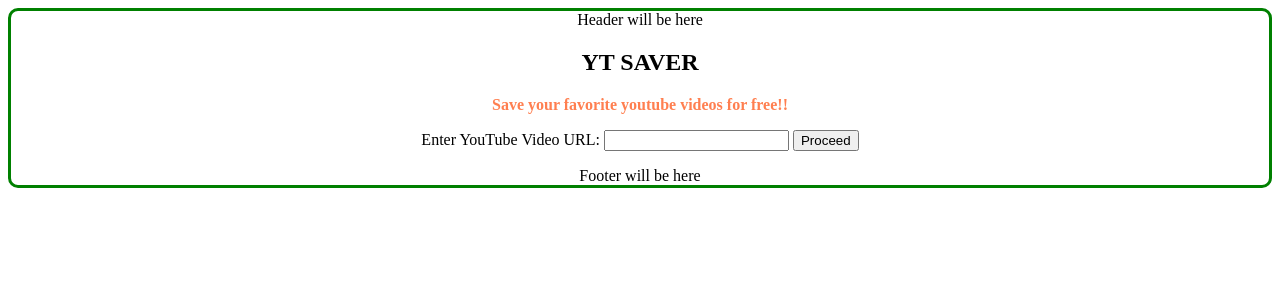
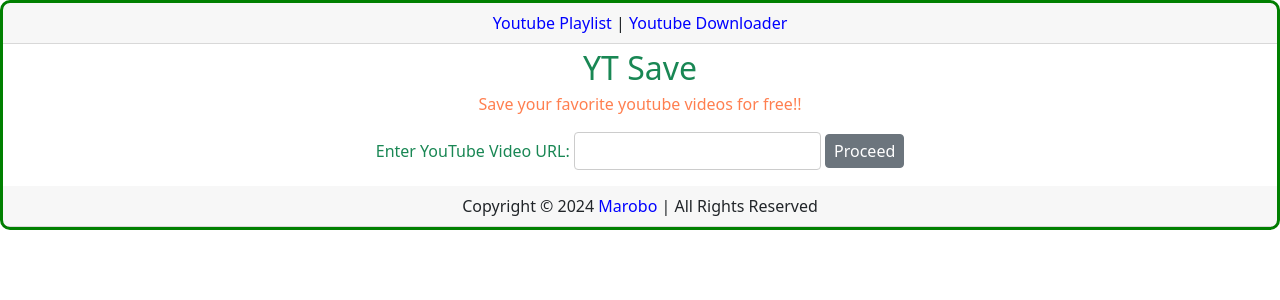
Before and after one commit to marobo/youtube_project, a Django app: page /download/ in a window 1280 px wide. Shown: the top 300 px of the page. Run offline with Django 5.2, Linux system fonts and the light colour scheme.

Commit message:
make style and cleanup some codesOC

```diff
--- a/playlist/templates/playlist/youtube_download.html
+++ b/playlist/templates/playlist/youtube_download.html
@@ -5,8 +5,11 @@ Download YouTube Video
 {% endblock title %}
 
 {% block content %}
-<h2>YT SAVER</h2>
-<b><p style="color: coral;">Save your favorite youtube videos for free!!</p></b>
+<div>
+    <a href="{% url 'homepage' %}">
+        YT Save
+    </a>
+    <p>Save your favorite youtube videos for free!!</p>
     <form method="POST">
         {% csrf_token %}
         <label for="video_url">Enter YouTube Video URL:</label>
@@ -24,10 +27,11 @@ Download YouTube Video
         {% endif %}
     </form>
     {% if video_title %}
-    <p style="color: rgb(16, 106, 33);">The video <b>"{{ video_title }}"</b> was downloaded successfully!</p>
+        <p>The video <b>"{{ video_title }}"</b> was downloaded successfully!</p>
     {% endif %}
 
     <div id="video-preview"></div>
+</div>
 
 <script>
     document.addEventListener('DOMContentLoaded', function() {
--- a/playlist/views.py
+++ b/playlist/views.py
@@ -5,8 +5,7 @@ from django.shortcuts import render
 
 
 def index(request):
-    my_dict = {"insert_me": "I am from views.py"}
-    return render(request, 'index.html', context=my_dict)
+    return render(request, 'index.html')
 
 
 def youtube_playlist(request):
--- a/templates/base.html
+++ b/templates/base.html
@@ -6,6 +6,67 @@
             {% block title %}
             {% endblock %}
         </title>
+        <link href="https://cdn.jsdelivr.net/npm/bootstrap@5.0.2/dist/css/bootstrap.min.css" rel="stylesheet" integrity="sha384-EVSTQN3/azprG1Anm3QDgpJLIm9Nao0Yz1ztcQTwFspd3yD65VohhpuuCOmLASjC" crossorigin="anonymous">
+        <style>
+            div {
+                header, footer {
+                    padding: .5rem 1rem;
+                    margin-bottom: 0;
+                    background-color: rgba(0, 0, 0, .03);
+                    border-bottom: 1px solid rgba(0, 0, 0, .125);
+                    > a {
+                        color:#0000ff;
+                        text-decoration: none;
+                        font-size: 1rem;
+                        font-weight: 400;
+                    }
+                }
+
+                 a {
+                    color: #198754;
+                    text-decoration: none;
+                    font-size: 2rem;
+                    font-weight: 500;
+                }
+                p {
+                    color: #ff7f50;
+                }
+                form {
+                    label {
+                        color: #198754;
+                        font-weight: 500;
+                    }
+                    input[type=url], select {
+                        padding: 6px 7px;
+                        display: inline-block;
+                        border: 1px solid #ccc;
+                        border-radius: 4px;
+                        box-sizing: border-box;
+                    }
+                    button {
+                        color: #fff;
+                        border: 1px solid transparent;
+                        border-radius: .25rem;
+                        padding: .25rem .5rem;
+
+                        &:nth-of-type(1) {
+                            background-color: #6c757d;
+                            border-color: #6c757d;
+                        }
+                        &:nth-of-type(2) {
+                            background-color: #198754;
+                            border-color: #198754;
+                        }
+                    }
+                }
+                ul {
+                    li {
+                        color: #198754;
+                        text-decoration: none;
+                    }
+                }
+            }
+        </style>
     </head>
     <body style="align-items: center;text-align: center;height: fit-content;border: 3px solid green; border-radius: 10px;">
         {% block header %}
--- a/templates/base_site.html
+++ b/templates/base_site.html
@@ -1,9 +1,18 @@
 {% extends 'base.html' %}
 
 {% block header %}
-Header will be here
+<div>
+    <header>
+        <a href="{% url 'youtube_playlist' %}">Youtube Playlist</a> |
+        <a href="{% url 'youtube_downloader' %}">Youtube Downloader</a>
+    </header>
+</div>
 {% endblock %}
 
 {% block footer %}
-Footer will be here
+<div>
+    <footer>
+      Copyright © 2024 <a href="https://github.com/marobo" target="_blank">Marobo</a> | All Rights Reserved
+    </footer>
+</div>
 {% endblock %}
```
Also changed, not shown: playlist/templates/playlist/youtube_playlist.html (+6 -2 lines), templates/index.html (+5 -5 lines). Lines whose indentation alone changed are shown as unchanged.
